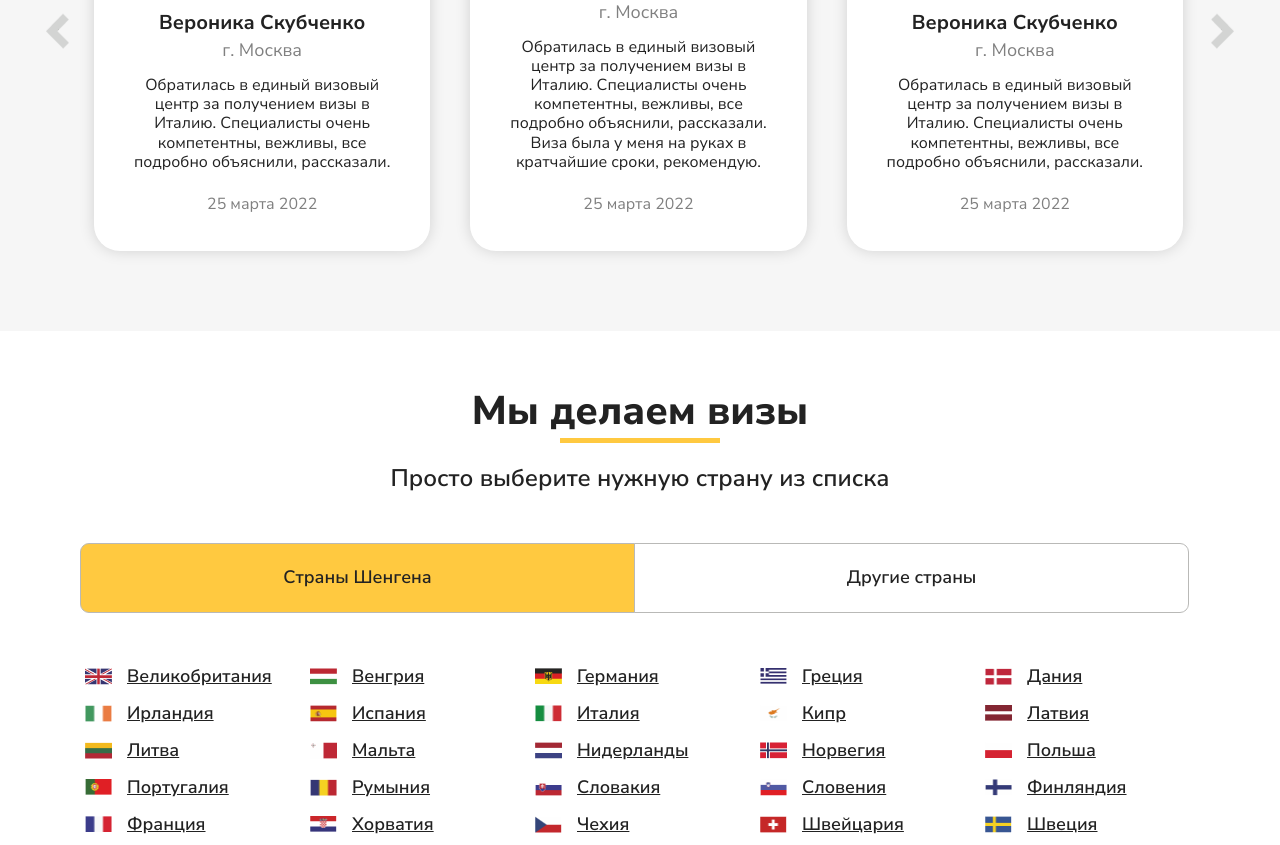
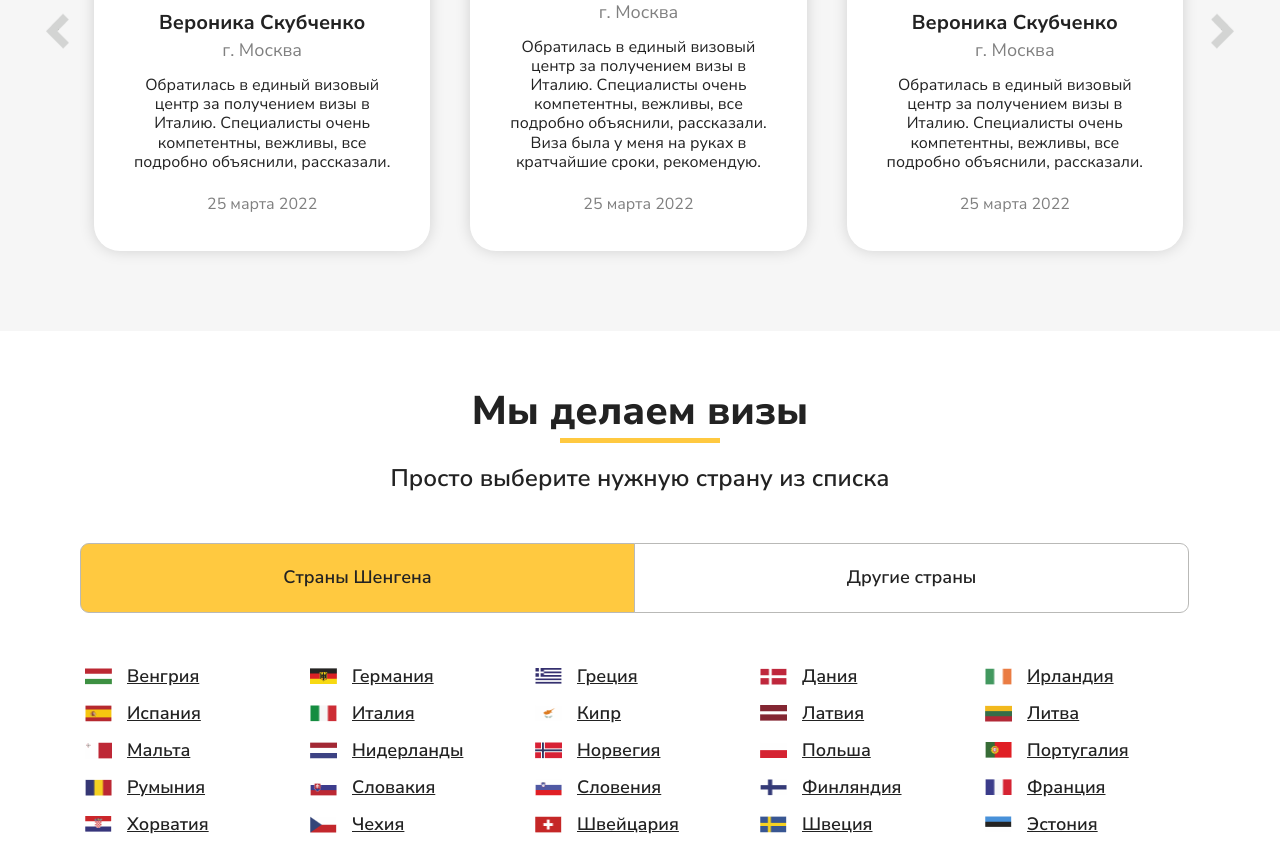
Before and after one commit to ilya-step/visa, a plain HTML site: page index.html in a window 1280 px wide. Shown: the part 5002-5847 px from the top of the page. Drawn offline with nearby package versions, Linux system fonts and the light colour scheme.

Commit message:
Add files via upload

```diff
--- a/index.html
+++ b/index.html
@@ -541,14 +541,6 @@
 				<label for="tab-btn-2" class="label-2">Другие страны</label>
 
 				<div id="content-1" class="countries-tab">
-					<div class="country">
-						<div class="country__flag">
-							<img src="assets/flags/britn.png" alt="">
-						</div>
-						<div class="country__name">
-							Великобритания
-						</div>
-					</div>
 					<div class="country">
 						<div class="country__flag">
 							<img src="assets/flags/vengr.png" alt="">
```
